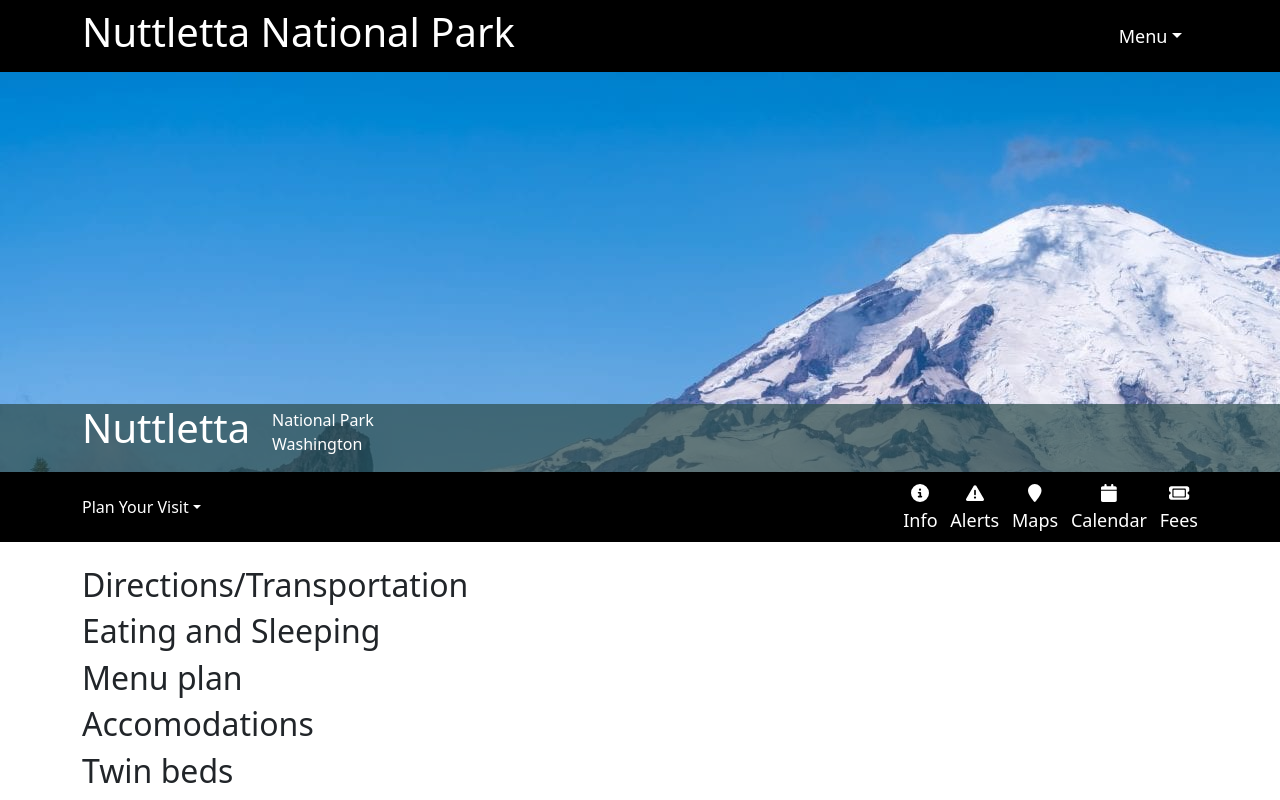
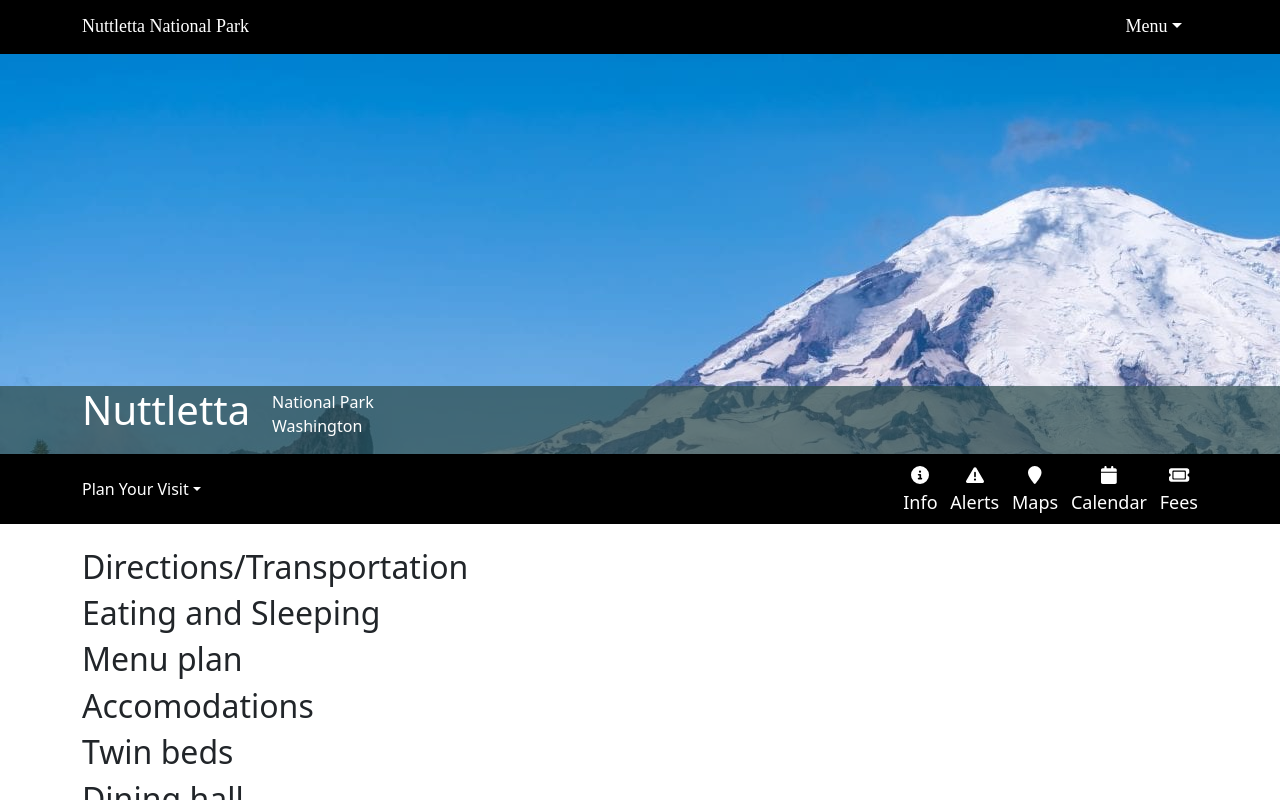
Before and after one commit to MikeColetta/nuttlettawedding, a React (Create React App) app: page / in a window 1280 px wide. Shown: the top 800 px of the page. Built offline with nearby package versions, Linux system fonts and the light colour scheme; a web font is replaced by a local one.

Commit message:
Changed name to UpperNavbar

```diff
--- a/src/components/UpperNavbar/index.js
+++ b/src/components/UpperNavbar/index.js
@@ -3,11 +3,11 @@ import { Navbar, NavDropdown, Container } from "react-bootstrap";
 import { Link } from "react-router-dom"
 import "./style.css";
 
-function CustomNavbar() {
+function UpperNavbar() {
     return (
         <Container>
             <Navbar className="customNavbar" expand="lg" variant="dark">
-                <Link to="/">
+                <Link to="/" className="upperNavbarLink">
                     {/* <img
                         alt="Codex Logo"
                         src={Logo}
@@ -15,8 +15,9 @@ function CustomNavbar() {
                         height="60"
                         className="d-inline-block align-top navbarLogo"
                     />{' '} */}
+                    <h1 className="websiteName">Nuttletta National Park</h1>
                 </Link>
-                <h1>Nuttletta National Park</h1>
+
                 <NavDropdown align="end" title="Menu" id="nav-dropdown" className='customDropdown'>
                     <Link to="/Info" className="customNavbarItem">
                         Info
@@ -43,4 +44,4 @@ function CustomNavbar() {
     )
 }
 
-export default CustomNavbar;
+export default UpperNavbar;
--- a/src/components/UpperNavbar/style.css
+++ b/src/components/UpperNavbar/style.css
@@ -22,4 +22,15 @@
     margin-left: auto;
     justify-content: end;
     font-size: large;
+    font-family: Kitten-Slant, serif;
 }
+
+.websiteName {
+    font-family: NPS_1935, serif;
+    font-size: large;
+    margin-top: 1vh;
+}
+.upperNavbarLink {
+    color: white;
+    text-decoration: none;
+}
```
